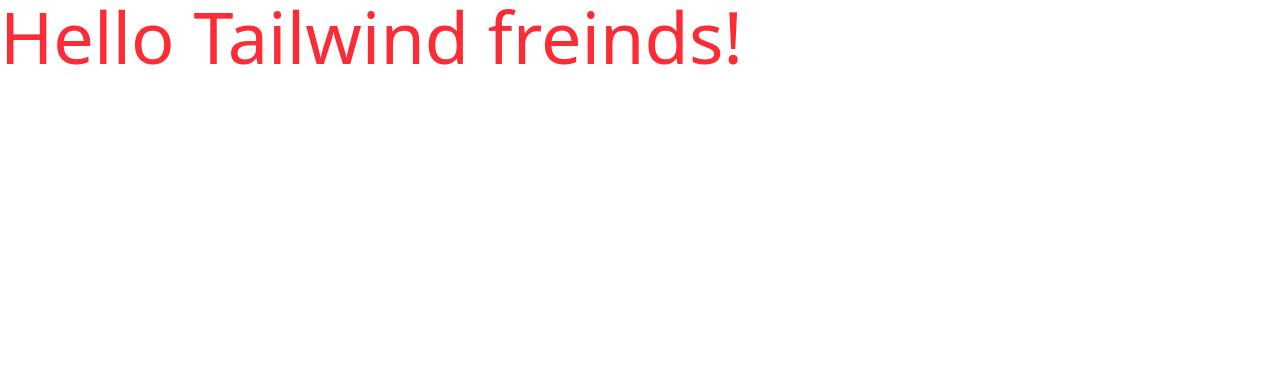
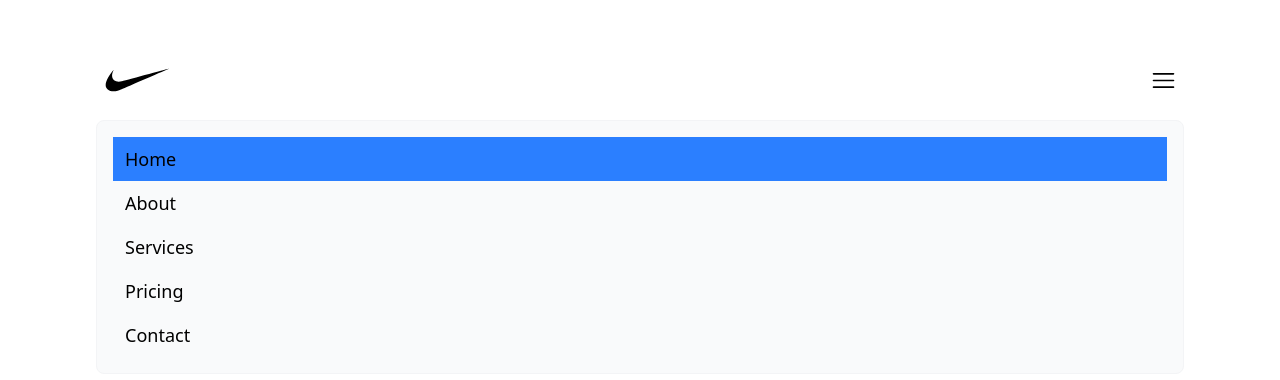
Before and after one commit to gburton20/tailwind-shoes, a React (Vite) app: page / in a window 1280 px wide. Shown: the top 380 px of the page. Built offline with nearby package versions, Linux system fonts and the light colour scheme.

Commit message:
feat: add navigation component with logo and routes, include react-icons and update dependencies

```diff
--- a/package.json
+++ b/package.json
@@ -13,6 +13,7 @@
     "@tailwindcss/vite": "^4.1.18",
     "react": "^19.2.0",
     "react-dom": "^19.2.0",
+    "react-icons": "^5.5.0",
     "tailwindcss": "^4.1.18"
   },
   "devDependencies": {
--- a/src/App.jsx
+++ b/src/App.jsx
@@ -1,3 +1,9 @@
+import Nav from "./components/Nav";
+
 export default function App() {
-    return <div className="text-7xl text-red-500">Hello Tailwind freinds!</div>
+  return (
+    <div className="p-10 xl:px-24">
+      <Nav/>
+    </div>
+  );
 }
--- /dev/null
+++ b/src/components/Nav.jsx
@@ -0,0 +1,41 @@
+import NikeLogo from "../assets/nike-logo.svg?react"
+import { RxHamburgerMenu } from "react-icons/rx";
+
+const ROUTES = [
+    "Home",
+    "About",
+    "Services",
+    "Pricing",
+    "Contact"
+]
+
+export default function Nav() {
+  return (
+    <nav className="flex flex-wrap items-center justify-between">
+
+        {/* Logo: */}
+        <a href="#">
+            <NikeLogo className="h-20 w-20"/>
+        </a>
+
+        {/* Hamburger button: */}
+        <button className=" rounded-lg p-2 hover:bg-gray-100 focus:ring-2 focus:ring-gray-200 ">
+            <RxHamburgerMenu size={25}/>
+        </button>
+
+        {/* Menu list: */}
+        <div className="w-full">
+            <ul className="rounded-lg border border-gray-100 bg-gray-50 p-4 text-lg">
+                {ROUTES.map((route, i) => {
+                    return (
+                        <li className={`px-3 py-2 ${i===0 ? "bg-blue-500" : ""}`} key={route}>
+                            {route}
+                        </li>
+                    )
+                })}
+            </ul>
+        </div>
+
+    </nav>
+  );
+}
```
Also changed, not shown: src/assets/nike-logo.svg (added), 1 other file (tests, documents, lock files or other folders).
